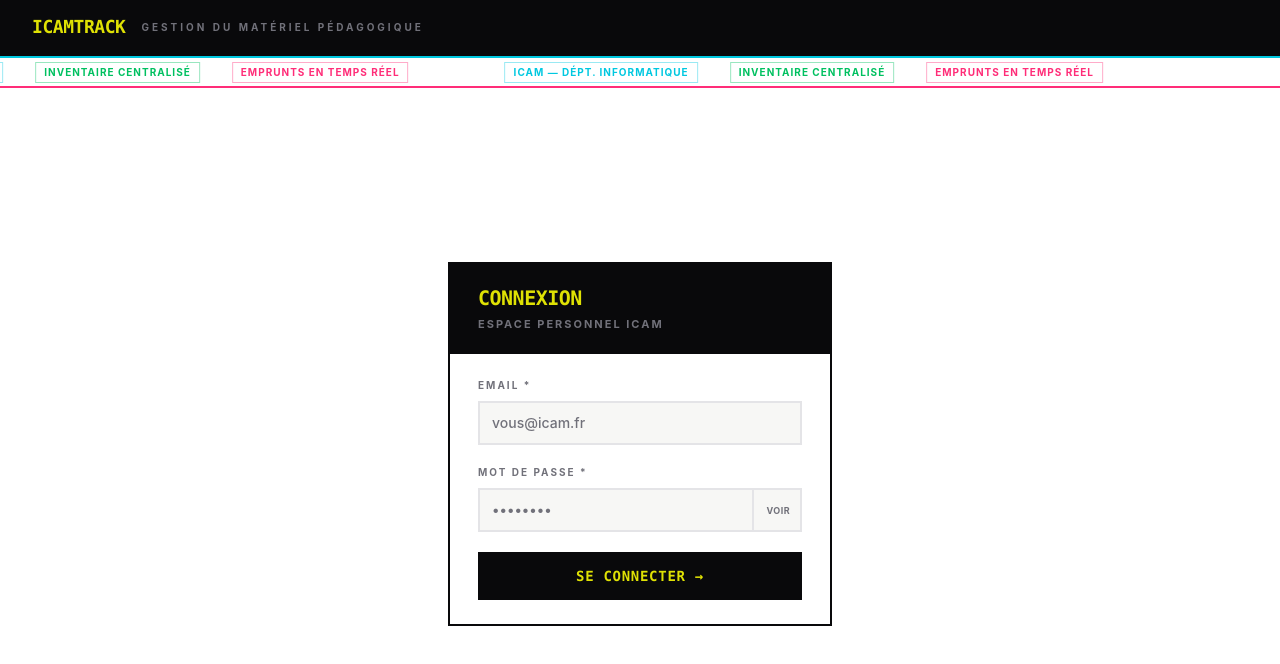
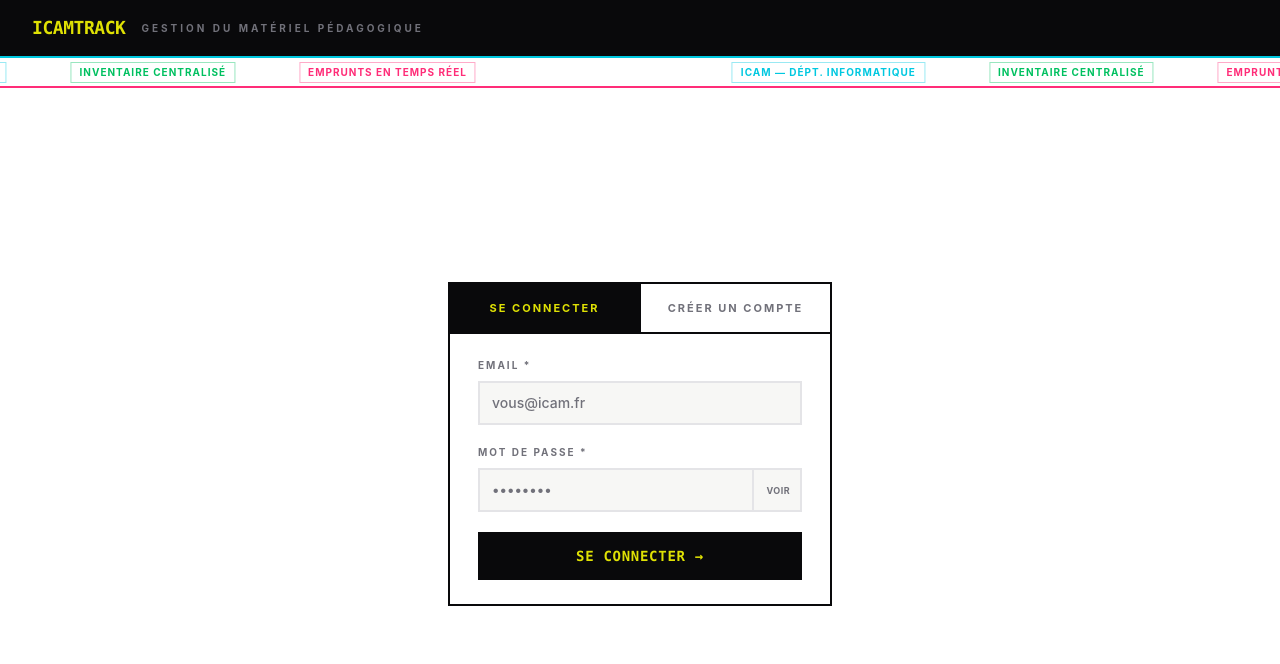
Before and after one commit to Bapt-M/ProjetInfo_SNI3, a React (Vite) app in the folder icamtrack/: page /login in a window 1280 px wide. Shown: the top 664 px of the page. Built offline with nearby package versions, Linux system fonts and the light colour scheme; no server answers.

Commit message:
feat: inscription + connexion — toggle login/signup, signUp hook, désactive confirmation email

```diff
--- a/icamtrack/src/hooks/useAuth.tsx
+++ b/icamtrack/src/hooks/useAuth.tsx
@@ -12,6 +12,7 @@ interface AuthState {
 
 interface AuthContext extends AuthState {
   signIn: (email: string, password: string) => Promise<{ error: Error | null }>
+  signUp: (email: string, password: string, fullName: string) => Promise<{ error: Error | null }>
   signOut: () => Promise<void>
 }
 
@@ -44,11 +45,20 @@ export function AuthProvider({ children }: { children: React.ReactNode }) {
     return { error }
   }
 
+  async function signUp(email: string, password: string, fullName: string) {
+    const { error } = await supabase.auth.signUp({
+      email,
+      password,
+      options: { data: { full_name: fullName } },
+    })
+    return { error }
+  }
+
   async function signOut() {
     await supabase.auth.signOut()
   }
 
-  return <Context.Provider value={{ ...state, signIn, signOut }}>{children}</Context.Provider>
+  return <Context.Provider value={{ ...state, signIn, signUp, signOut }}>{children}</Context.Provider>
 }
 
 export function useAuth() {
--- a/icamtrack/src/pages/LoginPage.tsx
+++ b/icamtrack/src/pages/LoginPage.tsx
@@ -1,11 +1,13 @@
 import { useState, useEffect } from 'react'
 import { useNavigate } from 'react-router-dom'
 import { useAuth } from '../hooks/useAuth'
-import { motion } from 'framer-motion'
+import { motion, AnimatePresence } from 'framer-motion'
 
 export function LoginPage() {
-  const { signIn, profile } = useAuth()
+  const { signIn, signUp, profile } = useAuth()
   const navigate = useNavigate()
+  const [mode, setMode] = useState<'login' | 'signup'>('login')
+  const [fullName, setFullName] = useState('')
   const [email, setEmail] = useState('')
   const [password, setPassword] = useState('')
   const [showPwd, setShowPwd] = useState(false)
@@ -16,27 +18,56 @@ export function LoginPage() {
     if (profile) navigate(profile.role === 'admin' ? '/admin/dashboard' : '/dashboard', { replace: true })
   }, [profile, navigate])
 
+  function switchMode(next: 'login' | 'signup') {
+    setMode(next)
+    setError(null)
+    setFullName('')
+    setEmail('')
+    setPassword('')
+  }
+
   async function handleSubmit(e: React.FormEvent) {
     e.preventDefault()
     setError(null)
     setLoading(true)
+
+    if (mode === 'login') {
       const { error } = await signIn(email, password)
       setLoading(false)
       if (error) setError('Email ou mot de passe incorrect.')
+    } else {
+      if (fullName.trim().length < 2) {
+        setLoading(false)
+        setError('Entrez votre nom complet.')
+        return
+      }
+      const { error } = await signUp(email, password, fullName.trim())
+      setLoading(false)
+      if (error) {
+        setError(error.message.includes('already registered')
+          ? 'Cet email est déjà utilisé. Connectez-vous.'
+          : 'Erreur lors de la création du compte.')
+        return
+      }
+      // Auto sign-in après inscription
+      const { error: loginErr } = await signIn(email, password)
+      if (loginErr) setError('Compte créé. Connectez-vous maintenant.')
+    }
   }
 
   return (
     <div className="min-h-screen bg-bg flex flex-col">
       {/* Top bar */}
-      <div className="bg-fg border-b-2 border-fg h-14 flex items-center px-8">
+      <div className="bg-fg h-14 flex items-center px-8">
         <span className="font-mono font-bold text-yellow text-lg uppercase tracking-tight">IcamTrack</span>
         <span className="ml-4 text-[10px] font-bold uppercase tracking-[3px] text-muted">Gestion du matériel pédagogique</span>
       </div>
+
       {/* Marquee */}
       <div className="border-b-2 border-pink border-t-2 border-t-cyan h-8 overflow-hidden flex items-center bg-bg">
         <div className="flex whitespace-nowrap marquee-track">
-          {[1,2].map(i => (
-            <div key={i} className="flex items-center gap-8 px-12 text-[10px] font-bold uppercase tracking-widest text-muted">
+          {[1, 2].map(i => (
+            <div key={i} className="flex items-center gap-16 px-32 text-[10px] font-bold uppercase tracking-widest text-muted">
               <span className="border border-cyan/40 text-cyan px-2 py-0.5">ICAM — Dépt. Informatique</span>
               <span className="border border-success/40 text-success px-2 py-0.5">Inventaire centralisé</span>
               <span className="border border-pink/40 text-pink px-2 py-0.5">Emprunts en temps réel</span>
@@ -53,13 +84,53 @@ export function LoginPage() {
           transition={{ duration: 0.3 }}
           className="w-full max-w-sm border-2 border-fg bg-bg"
         >
-          {/* Card header */}
-          <div className="bg-fg px-7 py-5 border-b-2 border-fg">
-            <h1 className="font-mono text-yellow font-bold text-xl uppercase tracking-tight">Connexion</h1>
-            <p className="text-[11px] font-bold uppercase tracking-[2px] text-muted mt-1">Espace personnel ICAM</p>
+          {/* Mode tabs */}
+          <div className="flex border-b-2 border-fg">
+            <button
+              type="button"
+              onClick={() => switchMode('login')}
+              className={`flex-1 py-4 text-[11px] font-bold uppercase tracking-[2px] cursor-pointer transition-colors ${
+                mode === 'login' ? 'bg-fg text-yellow' : 'bg-bg text-muted hover:text-fg'
+              }`}
+            >
+              Se connecter
+            </button>
+            <button
+              type="button"
+              onClick={() => switchMode('signup')}
+              className={`flex-1 py-4 text-[11px] font-bold uppercase tracking-[2px] cursor-pointer transition-colors border-l-2 border-fg ${
+                mode === 'signup' ? 'bg-fg text-yellow' : 'bg-bg text-muted hover:text-fg'
+              }`}
+            >
+              Créer un compte
+            </button>
           </div>
 
-          <form onSubmit={handleSubmit} className="px-7 py-6 space-y-5">
+          <AnimatePresence mode="wait">
+            <motion.form
+              key={mode}
+              initial={{ opacity: 0, x: mode === 'signup' ? 12 : -12 }}
+              animate={{ opacity: 1, x: 0 }}
+              exit={{ opacity: 0 }}
+              transition={{ duration: 0.2 }}
+              onSubmit={handleSubmit}
+              className="px-7 py-6 space-y-5"
+            >
+              {mode === 'signup' && (
+                <div>
+                  <label htmlFor="fullName" className="block text-[10px] font-bold uppercase tracking-[2px] text-muted mb-2">
+                    Nom complet *
+                  </label>
+                  <input
+                    id="fullName" type="text" required
+                    value={fullName} onChange={e => setFullName(e.target.value)}
+                    placeholder="Prénom Nom"
+                    autoComplete="name"
+                    className="w-full border-2 border-border bg-surface px-3 py-2.5 text-sm font-medium text-fg placeholder-muted focus:outline-none focus:border-fg transition-colors"
+                  />
+                </div>
+              )}
+
               <div>
                 <label htmlFor="email" className="block text-[10px] font-bold uppercase tracking-[2px] text-muted mb-2">
                   Email *
@@ -74,11 +145,15 @@ export function LoginPage() {
 
               <div>
                 <label htmlFor="password" className="block text-[10px] font-bold uppercase tracking-[2px] text-muted mb-2">
-                Mot de passe *
+                  Mot de passe *{mode === 'signup' && <span className="text-muted font-normal normal-case tracking-normal"> (min. 6 caractères)</span>}
                 </label>
                 <div className="relative">
                   <input
-                  id="password" type={showPwd ? 'text' : 'password'} required autoComplete="current-password"
+                    id="password"
+                    type={showPwd ? 'text' : 'password'}
+                    required
+                    minLength={mode === 'signup' ? 6 : undefined}
+                    autoComplete={mode === 'signup' ? 'new-password' : 'current-password'}
                     value={password} onChange={e => setPassword(e.target.value)}
                     placeholder="••••••••"
                     className="w-full border-2 border-border bg-surface px-3 py-2.5 text-sm font-medium text-fg placeholder-muted focus:outline-none focus:border-fg transition-colors pr-16"
@@ -104,9 +179,13 @@ export function LoginPage() {
                 type="submit" disabled={loading}
                 className="w-full bg-fg text-yellow font-mono font-bold text-sm uppercase tracking-wider py-3 hover:bg-yellow hover:text-black transition-colors cursor-pointer disabled:opacity-50 disabled:cursor-not-allowed border-2 border-fg"
               >
-              {loading ? 'Connexion...' : 'Se connecter →'}
+                {loading
+                  ? (mode === 'login' ? 'Connexion...' : 'Création...')
+                  : (mode === 'login' ? 'Se connecter →' : 'Créer mon compte →')
+                }
               </button>
-          </form>
+            </motion.form>
+          </AnimatePresence>
         </motion.div>
       </div>
     </div>
```
Lines whose indentation alone changed are shown as unchanged.
